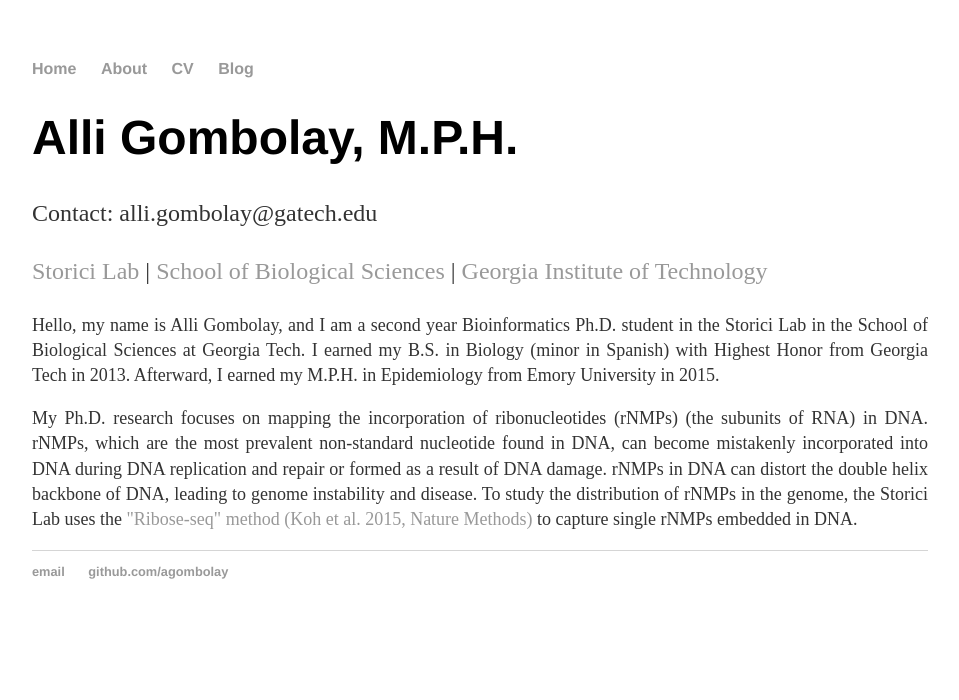
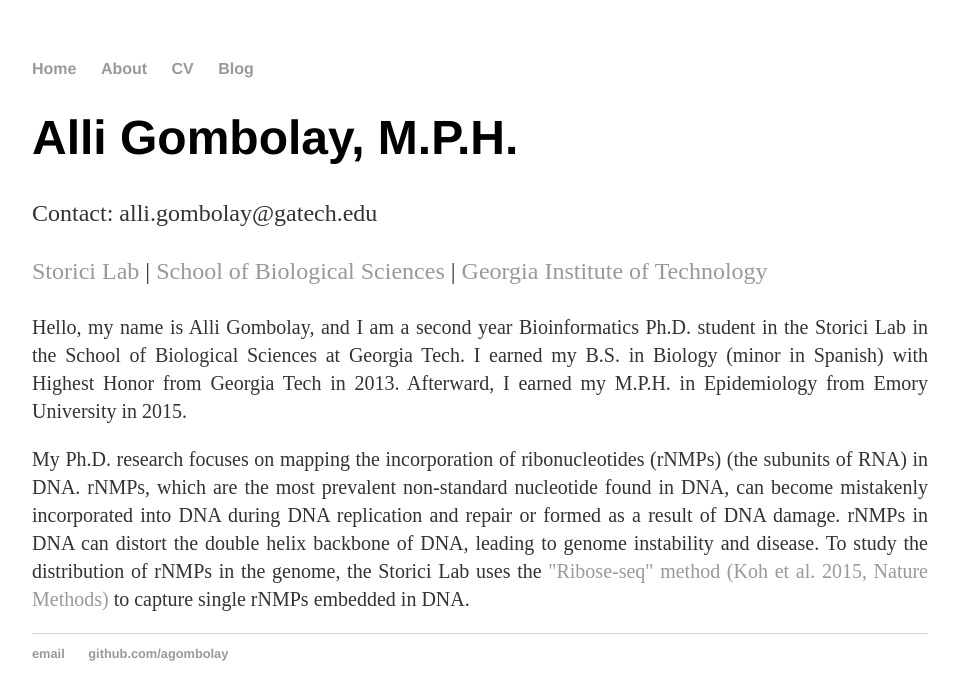
Before and after one commit to agombolay/agombolay.github.io, a Jekyll site: the page built from index.html, in a window 1280 px wide. Shown: the top 700 px of the page, without its empty margins (160-1119 px from the left). Built offline with Jekyll 4.4.1, drawn with Linux system fonts in a browser that asks for light colours.

Commit message:
Update index.html

```diff
--- a/index.html
+++ b/index.html
@@ -6,6 +6,6 @@
 	<h1>Alli Gombolay, M.P.H.</h1>
 	<p>Contact: alli.gombolay@gatech.edu</p>
 	<p><a href="http://www.storicilab.gatech.edu/">Storici Lab</a> | <a href="http://www.biology.gatech.edu/">School of Biological Sciences</a> | <a href="http://www.gatech.edu/">Georgia Institute of Technology</a></p>
-	<p style="font-size:18px"<p align="justify">Hello, my name is Alli Gombolay, and I am a second year Bioinformatics Ph.D. student in the Storici Lab in the School of Biological Sciences at Georgia Tech.  I earned my B.S. in Biology (minor in Spanish) with Highest Honor from Georgia Tech in 2013.  Afterward, I earned my M.P.H. in Epidemiology from Emory University in 2015.</p>
-	<p style="font-size:18px"<p align="justify">My Ph.D. research focuses on mapping the incorporation of ribonucleotides (rNMPs) (the subunits of RNA) in DNA.  rNMPs, which are the most prevalent non-standard nucleotide found in DNA, can become mistakenly incorporated into DNA during DNA replication and repair or formed as a result of DNA damage.  rNMPs in DNA can distort the double helix backbone of DNA, leading to genome instability and disease.  To study the distribution of rNMPs in the genome, the Storici Lab uses the <a href="http://www.ncbi.nlm.nih.gov/pubmed/25622106">"Ribose-seq" method (Koh et al. 2015, Nature Methods)</a> to capture single rNMPs embedded in DNA.</p>
+	<p style="font-size:20px"<p align="justify">Hello, my name is Alli Gombolay, and I am a second year Bioinformatics Ph.D. student in the Storici Lab in the School of Biological Sciences at Georgia Tech.  I earned my B.S. in Biology (minor in Spanish) with Highest Honor from Georgia Tech in 2013.  Afterward, I earned my M.P.H. in Epidemiology from Emory University in 2015.</p>
+	<p style="font-size:20px"<p align="justify">My Ph.D. research focuses on mapping the incorporation of ribonucleotides (rNMPs) (the subunits of RNA) in DNA.  rNMPs, which are the most prevalent non-standard nucleotide found in DNA, can become mistakenly incorporated into DNA during DNA replication and repair or formed as a result of DNA damage.  rNMPs in DNA can distort the double helix backbone of DNA, leading to genome instability and disease.  To study the distribution of rNMPs in the genome, the Storici Lab uses the <a href="http://www.ncbi.nlm.nih.gov/pubmed/25622106">"Ribose-seq" method (Koh et al. 2015, Nature Methods)</a> to capture single rNMPs embedded in DNA.</p>
 </div><!-- /.blurb -->
```
